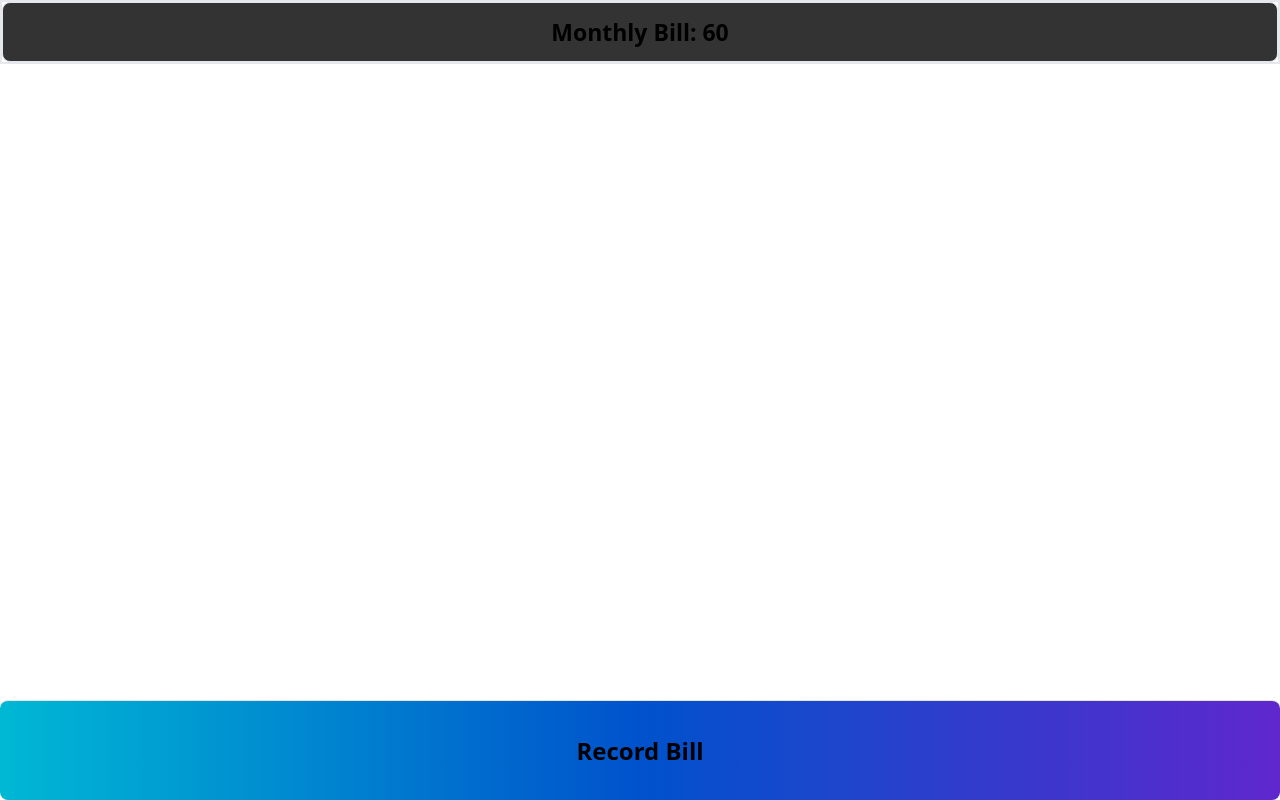
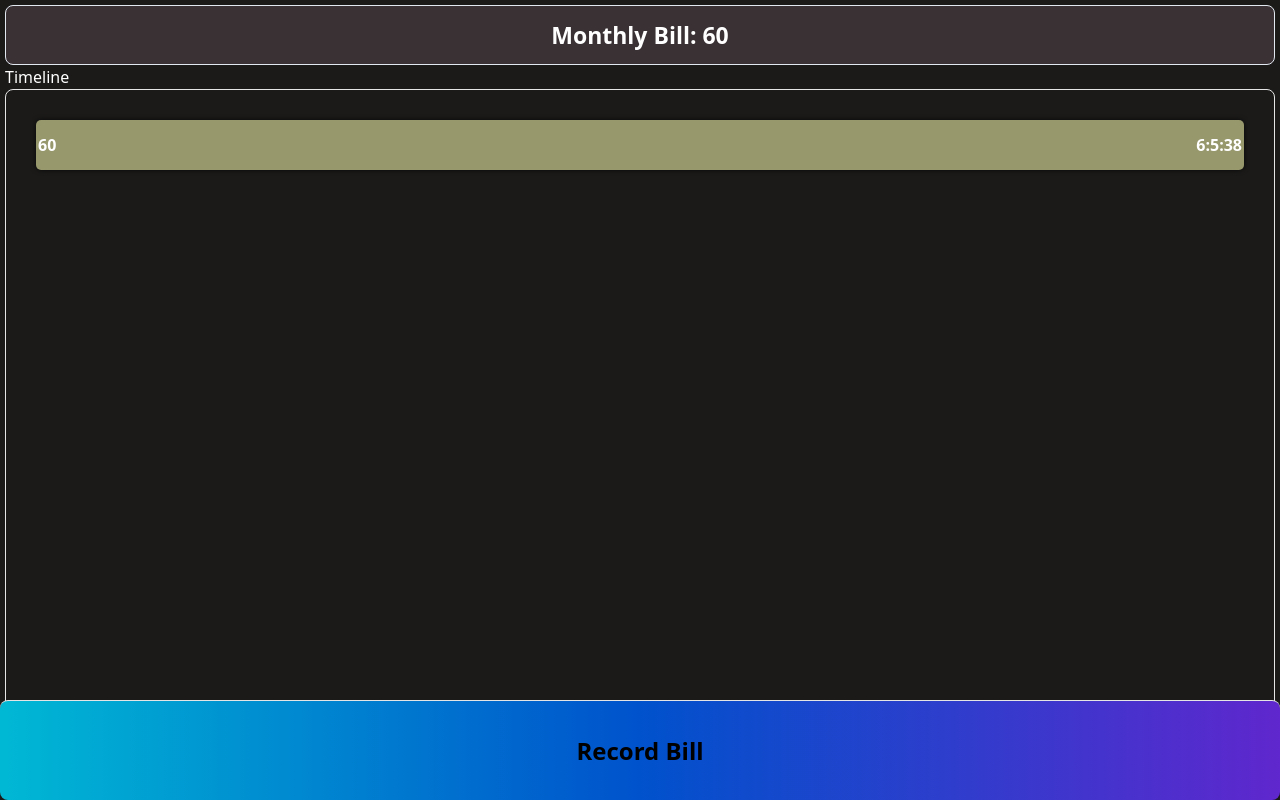
Before and after one commit to theabhayprajapati/waterbilltracker, a Next.js app: page / in a window 1280 px wide. Both pictures are taken after a click on the element "Record Bill". Built offline with nearby package versions, Linux system fonts and the light colour scheme.

Commit message:
added way to see the latest transactions

```diff
--- a/pages/index.tsx
+++ b/pages/index.tsx
@@ -12,6 +12,7 @@ type monthllyBill = {
 }
 const Home: NextPage = () => {
   var today = new Date();
+
   var time = today.getHours() + ":" + today.getMinutes() + ":" + today.getSeconds();
   const [totalMount, setTotalMount] = useState(0)
   const [monthlyBill, setMonthlyBill] = useState<monthllyBill>({
@@ -27,7 +28,6 @@ const Home: NextPage = () => {
     navigator.vibrate(200);
     // ping sound
     const audio = new Audio('/sound/ping.mp3')
-    audio.play()
 
 
     localStorage.setItem('monthlyBill', JSON.stringify(0))
@@ -43,6 +43,7 @@ const Home: NextPage = () => {
       }]
     })
     // set local storage
+    audio.play()
   }
   useEffect(() => {
     console.log(monthlyBill)
@@ -50,6 +51,9 @@ const Home: NextPage = () => {
     // save to session storage
     // save to local storage
     sessionStorage.setItem('monthlyBill', JSON.stringify(monthlyBill))
+    console.log(sessionStorage.getItem('monthlyBill'))
+    // save to local storage
+
   }, [monthlyBill])
 
   // set to local storage
@@ -75,7 +79,7 @@ const Home: NextPage = () => {
   }
 
   return (
-    <div className='min-h-screen flex flex-col justify-between border-2 w-screen'>
+    <div className='bg-black min-h-screen flex flex-col justify-between w-screen'>
       {/* center heading */}
       <div className='flex justify-center items-center billStatus'>
         <div className='flex flex-col justify-center items-center'>
@@ -84,6 +88,33 @@ const Home: NextPage = () => {
           </h1>
         </div>
       </div>
+      {/* timeline */}
+      <section>
+        <h1>
+          Timeline
+        </h1>
+        <div className='p-5 showTimeline'>
+          {monthlyBill.total.sort().map((payment, index) => {
+            return (
+              <div key={index} className='flex  justify-between items-center timeLineItem'>
+                <div className='flex flex-col justify-center items-center'>
+                  <h1 className='text-4xl font-bold text-center'>
+                    {payment.amount}
+                  </h1>
+                </div>
+
+                <div className='flex flex-col justify-center items-center'>
+                  <h1 className='text-4xl font-bold text-center'>
+                    {payment.date}
+                  </h1>
+                </div>
+              </div>
+            )
+          }
+          )}
+
+        </div>
+      </section>
 
 
       {/* Add water button */}
--- a/styles/globals.css
+++ b/styles/globals.css
@@ -2,15 +2,24 @@
 @tailwind components;
 @tailwind utilities;
 
-.billStatus{
+body {
+  background-color: #1b1a19;
+  /* white */
+  color: #fff;
+  padding: 5px;
+}
+
+.billStatus {
   border-radius: 8px;
   border: 1px solid #e2e8f0;
   /* background op 90 */
-    background: rgba(0, 0, 0, .8);
+  /* gray rgb */
+  background-color: rgba(66, 55, 59, 0.8);
   height: 60px;
   font-size: 23px;
 }
-.recordButton{
+
+.recordButton {
   /* absolute bottom button */
   position: absolute;
   bottom: 0;
@@ -29,4 +38,54 @@
   border-radius: 8px;
   /* gradient backdround right to left blue to voilet to purple */
   background: linear-gradient(to right, #00b8d4, #0052cc, #5f27cd);
+
+  /* make button interactive */
 }
+
+/* recordButton */
+.recordButton:focus,
+recordButton:hover {
+  /* border */
+  outline: none;
+  border: 1px solid #e2e8f0;
+  /* scale */
+  transform: scale(0.1);
+}
+.showTimeline {
+  /* overflow y scroll */
+  overflow-y: scroll;
+  /* height of the timeline */
+  height: calc(100vh - 100px);
+  /* background color */
+  background-color: #1b1a19;
+  /* border radius */
+  border-radius: 8px;
+  /* border */
+  border: 1px solid #e5e5e5;
+  /* animate when new item comes */
+  animation: fadeIn 0.5s;
+
+  /* focus on new items */
+}
+/* fadeIn */
+@keyframes fadeIn {
+  from {
+    opacity: 0;
+    /* smoothe */
+    transform: scale(0.9);
+  }
+  to {
+    transform: scale(0.9);
+    opacity: 1;
+  }
+}
+.timeLineItem {
+  height: 50px;
+  /* radius */
+  border-radius: 5px;
+  margin: 10px;
+  background-color: #98986d;
+  padding: 2px;
+  /* shadow */
+  box-shadow: 0px 0px 5px 0px rgba(0, 0, 0, 0.75);
+}
```
Lines whose indentation alone changed are shown as unchanged.
